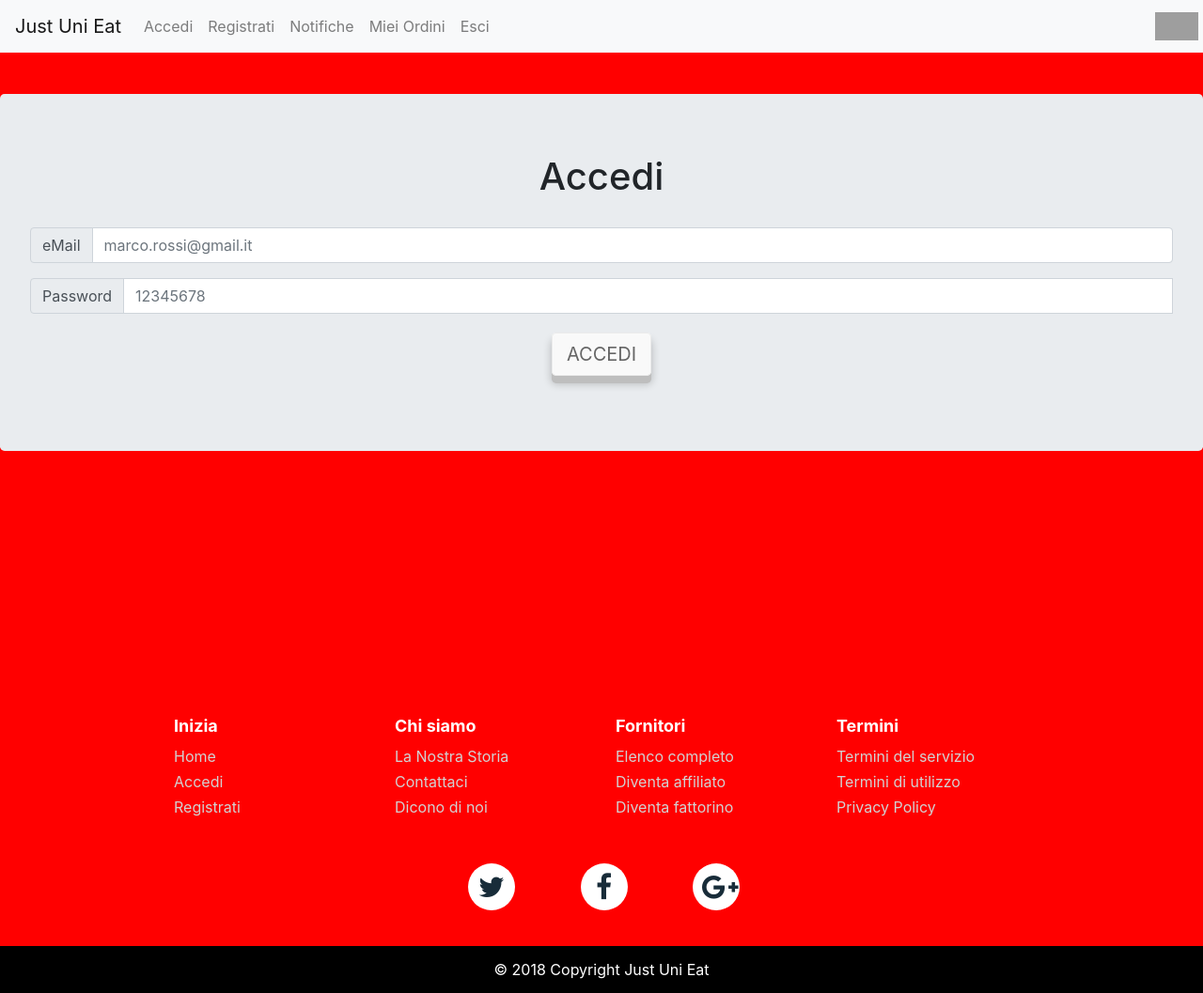
After one commit to BrunoEsposito2/justunieat, a PHP site: page /accedi.html in a window 1280 px wide. The commit adds this page. Shown: the whole page at 94% size. Run offline with PHP 8.4, Linux system fonts and the light colour scheme; some libraries are stand-ins or nearby versions; grey boxes are pictures that could not be loaded.

Commit message:
add accedi.html file

```diff
--- /dev/null
+++ b/src/index.html/accedi.html
@@ -0,0 +1,131 @@
+<!DOCTYPE html>
+<html lang="it-IT">
+<head>
+    <meta charset="UTF-8">
+    <meta name="viewport" content="width=device-width, initial-scale=1.0, shrink-to-fit=no">
+    <meta http-equiv="X-UA-Compatible" content="ie=edge">
+    <!--Bootstrap CSS-->
+    <link rel="stylesheet" href="https://stackpath.bootstrapcdn.com/bootstrap/4.1.3/css/bootstrap.min.css" integrity="sha384-MCw98/SFnGE8fJT3GXwEOngsV7Zt27NXFoaoApmYm81iuXoPkFOJwJ8ERdknLPMO" crossorigin="anonymous">
+    <link rel="stylesheet" href="style.css">
+    <link rel="stylesheet" href="http://cdnjs.cloudflare.com/ajax/libs/font-awesome/4.6.3/css/font-awesome.min.css">
+    <title>Accedi</title>
+</head>
+<body>
+
+    <nav class="navbar navbar-expand-lg navbar-light bg-light fixed-top">
+        <button class="navbar-toggler" type="button" data-toggle="collapse" data-target="#navbarSupportedContent" aria-controls="navbarSupportedContent" aria-expanded="false" aria-label="Toggle navigation">
+          <span class="navbar-toggler-icon"></span>
+        </button>
+        <a class="navbar-brand" href="#">Just Uni Eat</a>
+         <a href="#">
+           <img class="carts" src="../../doc/shopping-cart-empty-side-view.png" alt="shopping carts">
+          </a>
+        <div class="collapse navbar-collapse" id="navbarSupportedContent">
+          <div class="navbar-nav float-left text-left pr-3">
+            <ul class="navbar-nav mr-auto">
+              <li class="nav-item">
+               <a class="nav-link" href="#">Accedi</a>
+             </li>
+             <li class="nav-item">
+               <a class="nav-link" href="#">Registrati</a>
+             </li>
+             <li class="nav-item">
+                 <a class="nav-link" href="#">Notifiche</a> <!--da rendere hidden se non si ha fatto ancora l'accesso-->
+              </li>
+              <li class="nav-item">
+                  <a class="nav-link" href="#">Miei Ordini</a> <!--da rendere hidden se non si ha fatto ancora l'accesso-->
+             </li>
+             <li class="nav-item">
+                 <a class="nav-link" href="#">Esci</a> <!--da rendere hidden se non si ha fatto ancora l'accesso-->
+              </li>
+            </ul>
+         </div>
+        </div>
+      </nav>
+
+      <div class="jumbotron">
+        <h1 class="accedi">Accedi</h1>
+
+        <div class="input-group mb-3">
+            <div class="input-group-prepend">
+              <span class="input-group-text" id="basic-addon1">eMail</span>
+            </div>
+            <input type="text" data-toggle="popover" data-container="body" data-placement="top" data-content="Inserisci l'email usata in fase di registrazione!" class="form-control" placeholder="marco.rossi@gmail.it" aria-label="Username" aria-describedby="basic-addon1">
+        </div>
+
+        <div class="input-group mb-3">
+            <div class="input-group-prepend">
+                <span class="input-group-text" id="basic-addon1">Password</span>
+            </div>
+            <input type="password" id="inputPassword5" placeholder="12345678" class="form-control" aria-describedby="passwordHelpBlock">
+            <small id="passwordHelpBlock" class="form-text text-muted">
+            </small>
+        </div>
+
+        <div class="form-row text-center">
+          <div class="col-12">
+           <button type="button" class="btn btn-default btn-lg btn3d">ACCEDI</button>
+          </div>
+        </div>
+      </div>
+
+      <div class="content">
+    </div>
+       <footer id="myFooter">
+           <div class="container">
+               <div class="row">
+                   <div class="col-sm-3">
+                       <h5>Inizia</h5>
+                       <ul>
+                           <li><a href="#">Home</a></li>
+                           <li><a href="#">Accedi</a></li>
+                           <li><a href="#">Registrati</a></li>
+                       </ul>
+                   </div>
+                   <div class="col-sm-3">
+                       <h5>Chi siamo</h5>
+                       <ul>
+                           <li><a href="#">La Nostra Storia</a></li>
+                           <li><a href="#">Contattaci</a></li>
+                           <li><a href="#">Dicono di noi</a></li>
+                       </ul>
+                   </div>
+                   <div class="col-sm-3">
+                       <h5>Fornitori</h5>
+                       <ul>
+                           <li><a href="#">Elenco completo</a></li>
+                           <li><a href="#">Diventa affiliato</a></li>
+                           <li><a href="#">Diventa fattorino</a></li>
+                       </ul>
+                   </div>
+                   <div class="col-sm-3">
+                       <h5>Termini</h5>
+                       <ul>
+                           <li><a href="#">Termini del servizio</a></li>
+                           <li><a href="#">Termini di utilizzo</a></li>
+                           <li><a href="#">Privacy Policy</a></li>
+                       </ul>
+                   </div>
+               </div>
+           </div>
+           <div class="social-networks">
+               <a href="#" class="twitter"><i class="fa fa-twitter"></i></a>
+               <a href="#" class="facebook"><i class="fa fa-facebook"></i></a>
+               <a href="#" class="google"><i class="fa fa-google-plus"></i></a>
+           </div>
+           <div class="footer-copyright">
+               <p>© 2018 Copyright Just Uni Eat</p>
+           </div>
+       </footer>
+     </div>
+   </div>
+<script>
+    $(document).ready(function(){
+        $('[data-toggle="popover"]').popover();
+    });
+</script>
+ <script src="https://code.jquery.com/jquery-3.3.1.slim.min.js" integrity="sha384-q8i/X+965DzO0rT7abK41JStQIAqVgRVzpbzo5smXKp4YfRvH+8abtTE1Pi6jizo" crossorigin="anonymous"></script>
+ <script src="https://cdnjs.cloudflare.com/ajax/libs/popper.js/1.14.3/umd/popper.min.js" integrity="sha384-ZMP7rVo3mIykV+2+9J3UJ46jBk0WLaUAdn689aCwoqbBJiSnjAK/l8WvCWPIPm49" crossorigin="anonymous"></script>
+ <script src="https://stackpath.bootstrapcdn.com/bootstrap/4.1.3/js/bootstrap.min.js" integrity="sha384-ChfqqxuZUCnJSK3+MXmPNIyE6ZbWh2IMqE241rYiqJxyMiZ6OW/JmZQ5stwEULTy" crossorigin="anonymous"></script>
+</body>
+</html>
--- a/src/index.html/style.css
+++ b/src/index.html/style.css
@@ -444,3 +444,8 @@ html {
 .category {
     margin-left: 22%;
 }
+
+.accedi {
+    text-align: center;
+    margin-bottom: 30px;
+}
```
Also changed, not shown: src/index.html/index.html (+8 -1 lines).
